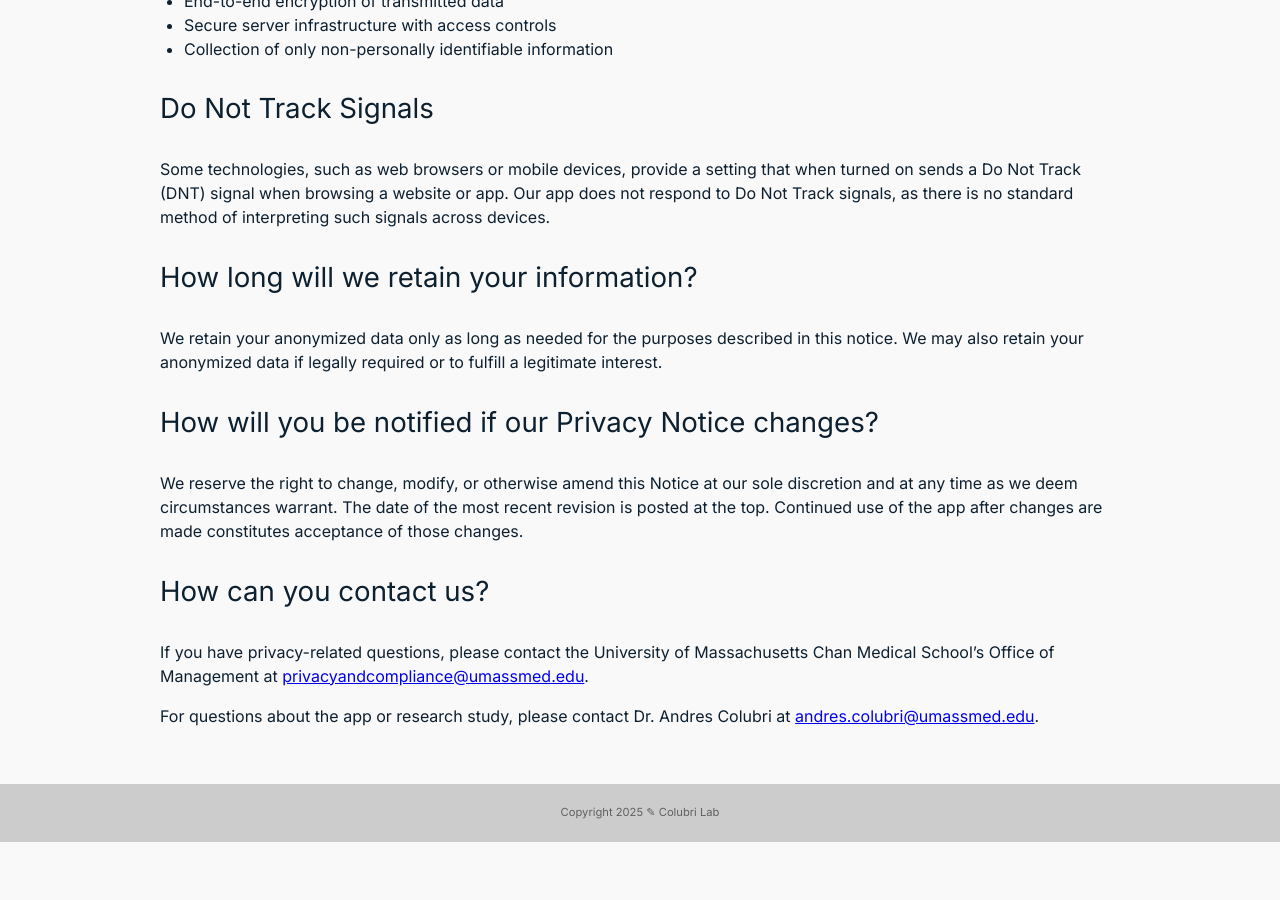
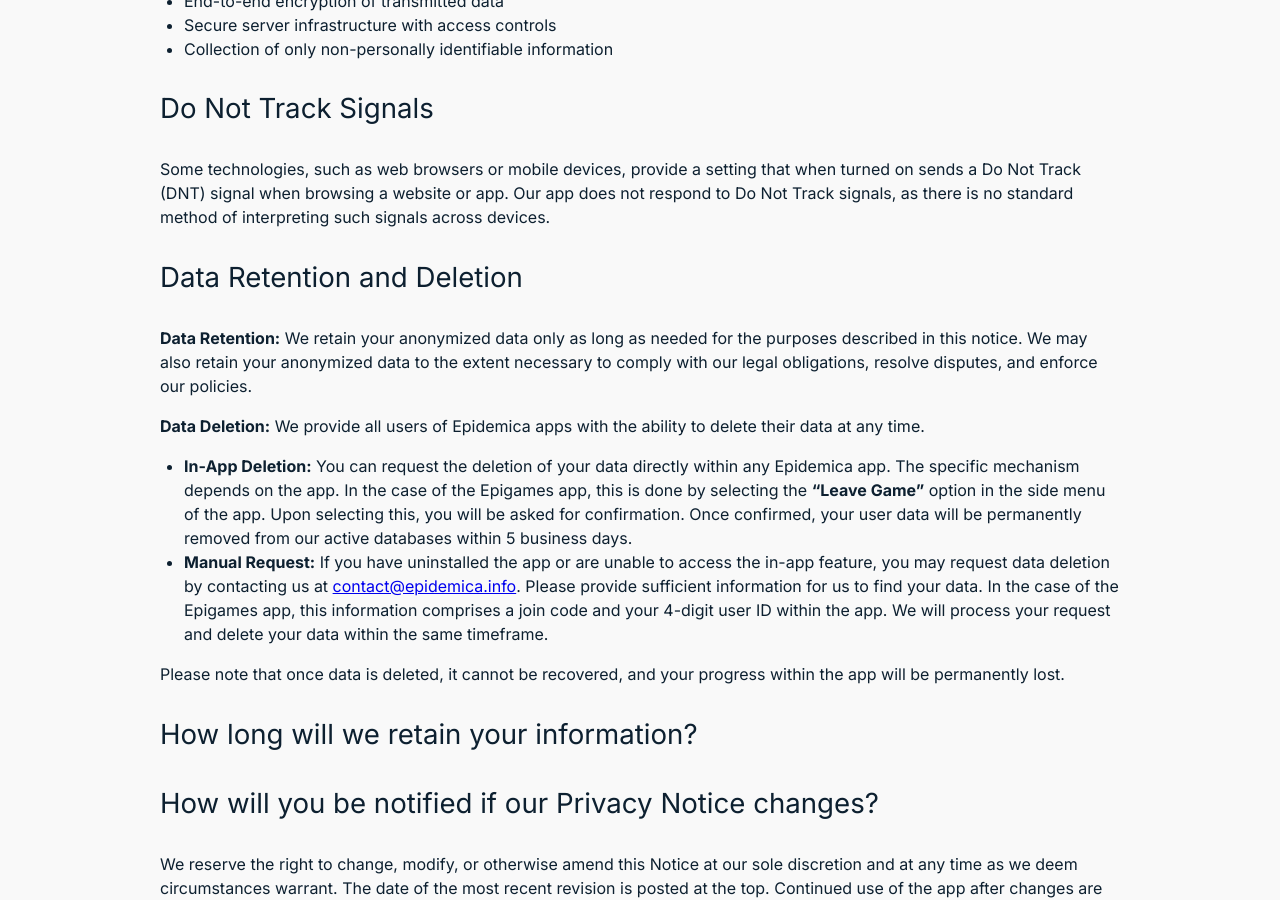
Before and after one commit to colabobio/epidemica-website, a Jekyll site: the page built from _toplevel/2-privacy.md, in a window 1280 px wide and 900 px high, scrolled down 2706 px. Built offline with Jekyll 4.4.1, drawn with Linux system fonts in a browser that asks for light colours; before the commit the page ends 3548 px from its top, so only the background shows below that; some of the changed text lies outside the part shown.

Commit message:
added details on data deletion

```diff
--- a/_toplevel/2-privacy.md
+++ b/_toplevel/2-privacy.md
@@ -88,9 +88,18 @@
 
 Some technologies, such as web browsers or mobile devices, provide a setting that when turned on sends a Do Not Track (DNT) signal when browsing a website or app. Our app does not respond to Do Not Track signals, as there is no standard method of interpreting such signals across devices.
 
+### Data Retention and Deletion
+
+**Data Retention:** We retain your anonymized data only as long as needed for the purposes described in this notice. We may also retain your anonymized data to the extent necessary to comply with our legal obligations, resolve disputes, and enforce our policies.
+
+**Data Deletion:** We provide all users of Epidemica apps with the ability to delete their data at any time.
+
+* **In-App Deletion:** You can request the deletion of your data directly within any Epidemica app. The specific mechanism depends on the app. In the case of the Epigames app, this is done by selecting the **"Leave Game"** option in the side menu of the app. Upon selecting this, you will be asked for confirmation. Once confirmed, your user data will be permanently removed from our active databases within 5 business days.
+* **Manual Request:** If you have uninstalled the app or are unable to access the in-app feature, you may request data deletion by contacting us at [contact@epidemica.info](mailto:contact@epidemica.info). Please provide sufficient information for us to find your data. In the case of the Epigames app, this information comprises a join code and your 4-digit user ID within the app. We will process your request and delete your data within the same timeframe.
+
+Please note that once data is deleted, it cannot be recovered, and your progress within the app will be permanently lost.
+
 ### How long will we retain your information?
-
-We retain your anonymized data only as long as needed for the purposes described in this notice. We may also retain your anonymized data if legally required or to fulfill a legitimate interest.
 
 ### How will you be notified if our Privacy Notice changes?
 
```
Also changed, not shown: other parts of _toplevel/2-privacy.md (+1 -1 lines).
